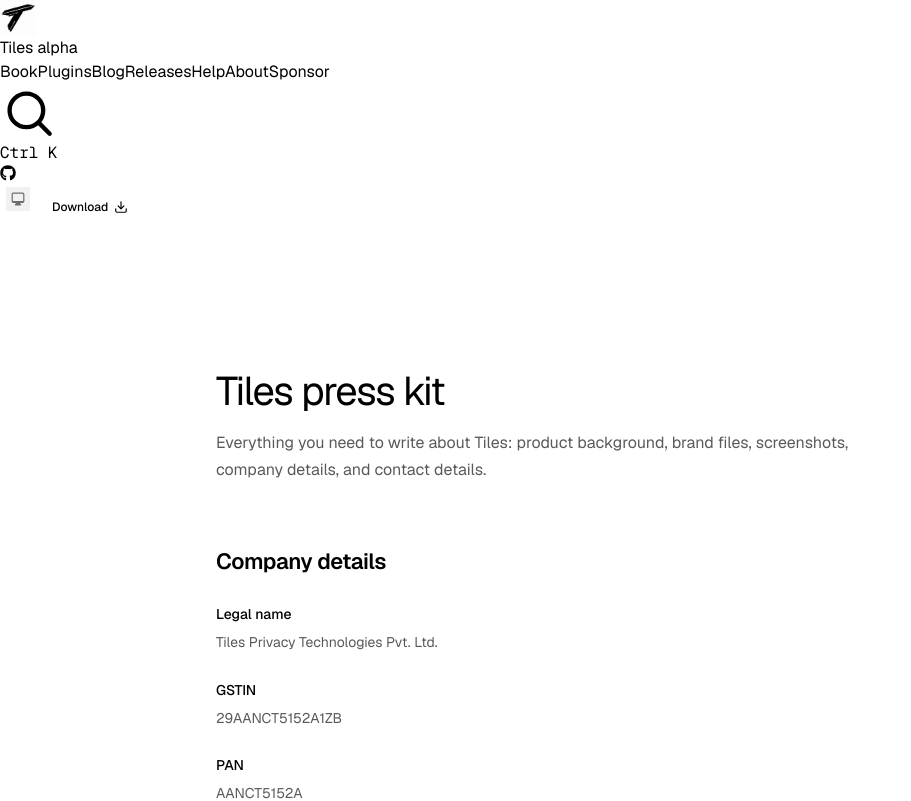
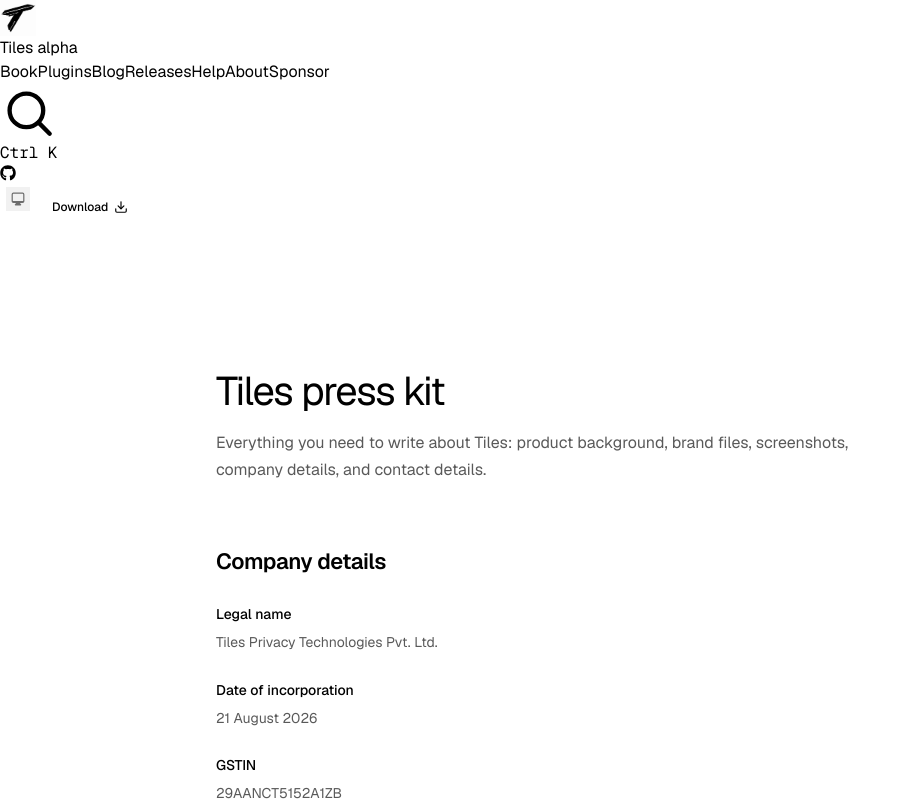
Before and after one commit to tilesprivacy/tiles-next, a SvelteKit app: page /press-kit in a window 1280 px wide. Shown: the top 801 px of the page, without its empty margins (0-911 px from the left). Built offline with nearby package versions, Linux system fonts and the light colour scheme.

Commit message:
Add incorporation date to press kit company details
List 21 August 2026 below the legal company name.

```diff
--- a/src/routes/press-kit/+page.svelte
+++ b/src/routes/press-kit/+page.svelte
@@ -39,6 +39,7 @@
 
   const companyDetails = [
     { label: "Legal name", value: "Tiles Privacy Technologies Pvt. Ltd." },
+    { label: "Date of incorporation", value: "21 August 2026" },
     { label: "GSTIN", value: "29AANCT5152A1ZB" },
     { label: "PAN", value: "AANCT5152A" },
     { label: "CIN", value: "U58200KA2026PTC226312" },
```
